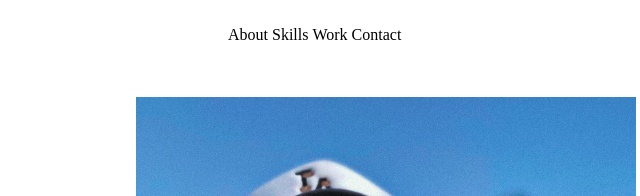
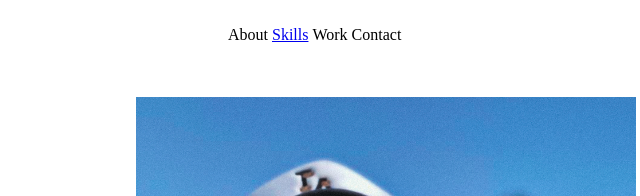
Before and after one commit to alekhsharma10/UX_UI_HW_18, a plain HTML site: page index.html in a window 1280 px wide. Shown: the part 327-523 px from the top of the page, 254-894 px from the left. Drawn offline with Linux system fonts and the light colour scheme.

Commit message:
Update index.html

```diff
--- a/index.html
+++ b/index.html
@@ -19,7 +19,7 @@
             <nav class="inline-block">
                 <ul>
                     <li class="inline-block">About</li>
-                    <li class="inline-block">Skills</li>
+                    <li class="inline-block"><a href="skills.html">Skills</a></li>
                     <li class="inline-block">Work</li>
                     <li class="inline-block">Contact</li>
                 </ul>
```
